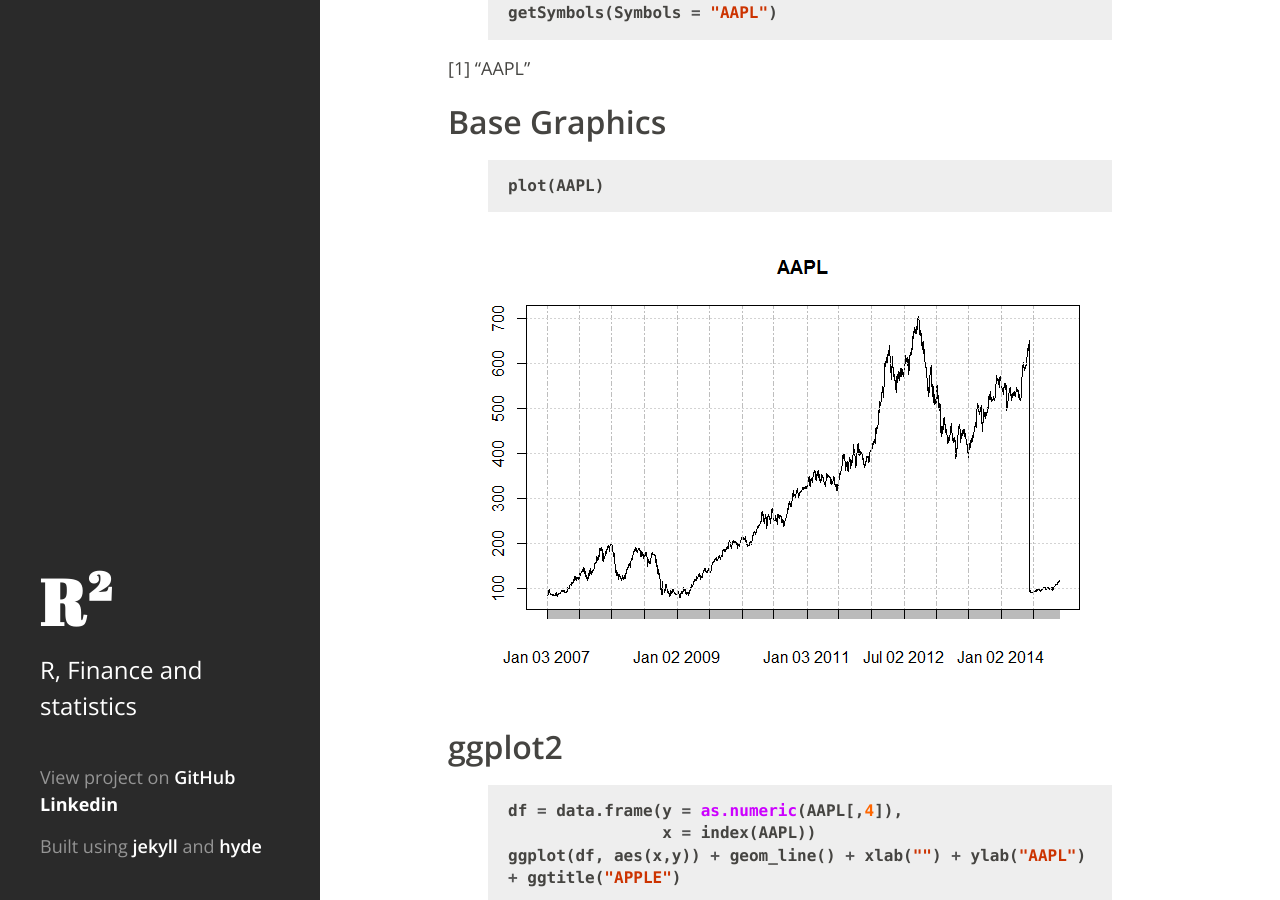
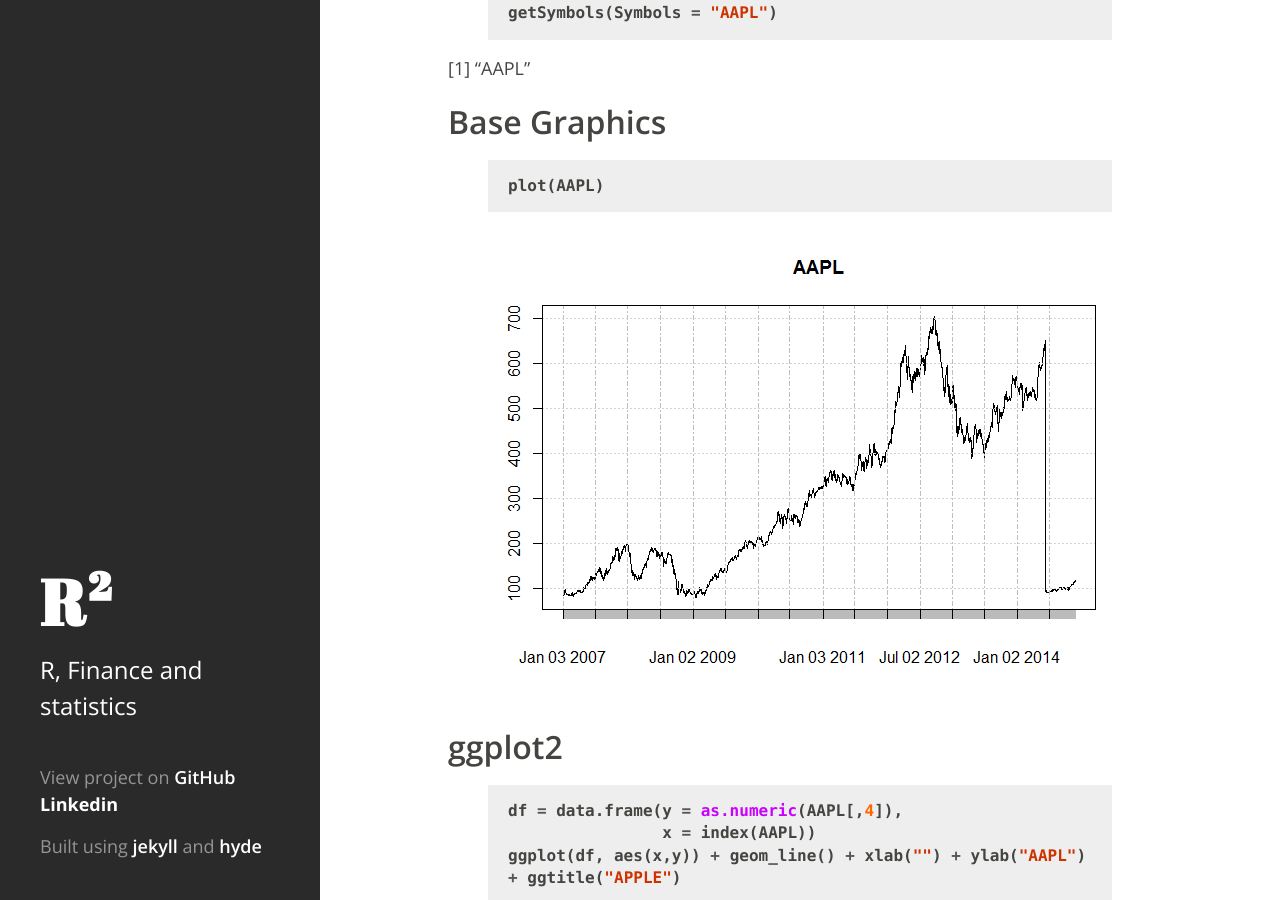
Before and after one commit to AmelieSONG/royr2.github.io, a Jekyll site: the page built from _posts/2014-10-20-RChart.md, in a window 1280 px wide and 900 px high, scrolled down 535 px. Built offline with Jekyll 4.4.1, drawn with Linux system fonts in a browser that asks for light colours; comment, search, counter and statistics services are not loaded.

Commit message:
Update 2014-10-20-RChart.md

```diff
--- a/_posts/2014-10-20-RChart.md
+++ b/_posts/2014-10-20-RChart.md
@@ -36,7 +36,7 @@ getSymbols(Symbols = "AAPL")
 plot(AAPL)
 {% endhighlight %}
 
-<img src = "/assets/figures/RChart/unnamed-chunk-2-1.png" align = "middle" />
+<img src="/assets/figures/RChart/unnamed-chunk-2-1.png" title="center" alt="center" style="display: block; margin: auto;" />
 
 ## ggplot2
 
@@ -47,7 +47,7 @@ df = data.frame(y = as.numeric(AAPL[,4]),
 ggplot(df, aes(x,y)) + geom_line() + xlab("") + ylab("AAPL") + ggtitle("APPLE")
 {% endhighlight %}
 
-<img src = "/assets/figures/RChart/unnamed-chunk-3-1.png" align = "middle" />
+<img src="/assets/figures/RChart/unnamed-chunk-3-1.png" title="center" alt="center" style="display: block; margin: auto;" />
 
 ## NVD3
 
```
